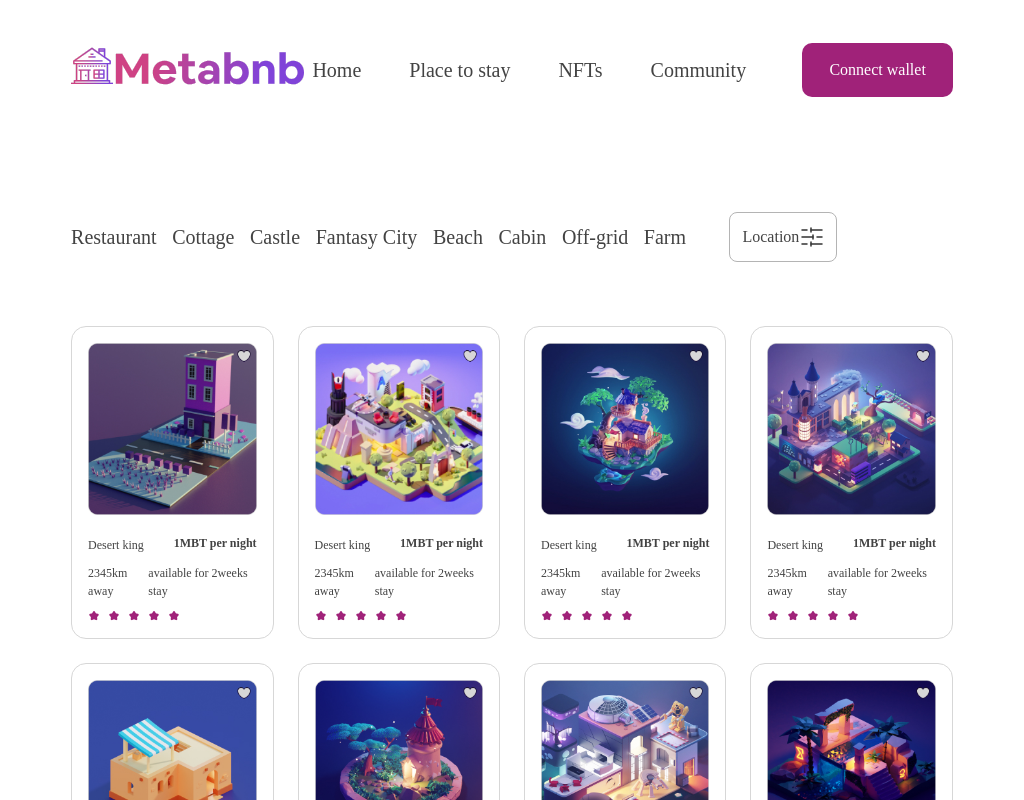
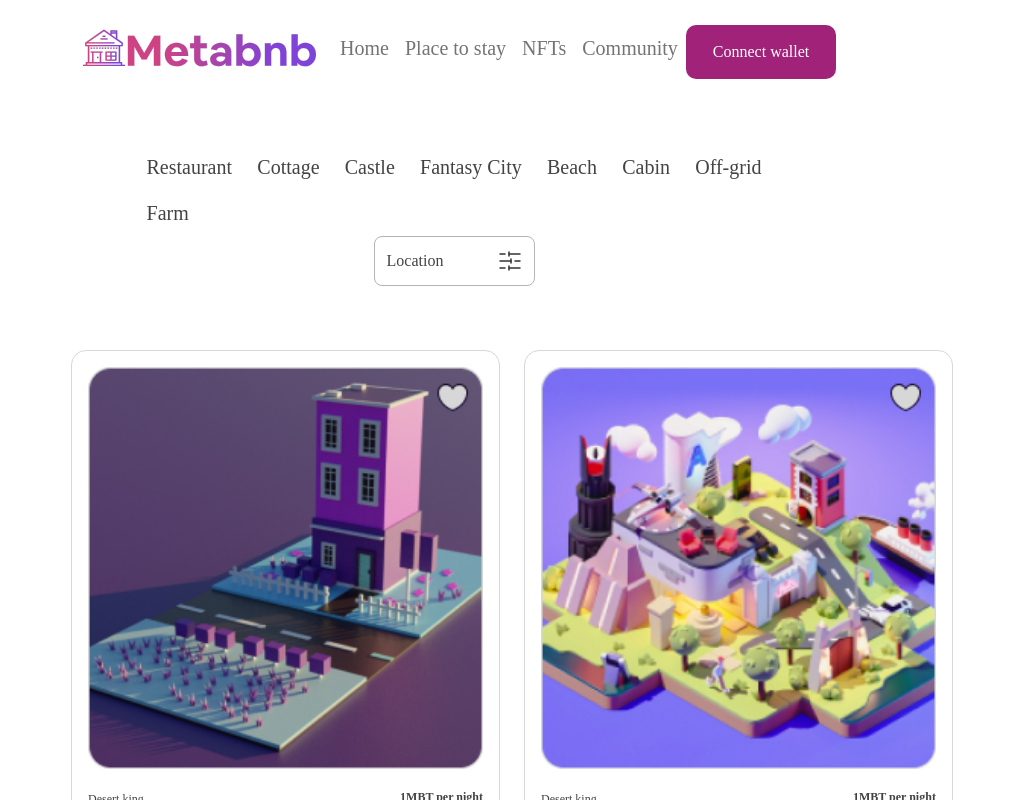
Before and after one commit to damisi00/metabnb, a React (Create React App) app: page /place_to_stay in a window 1024 px wide. Shown: the top 800 px of the page. Built offline with nearby package versions, Linux system fonts and the light colour scheme; a web font is replaced by a local one.

Commit message:
made adjustments to the responsiveness

```diff
--- a/src/App.css
+++ b/src/App.css
@@ -22,13 +22,22 @@ ul{
   margin-left:0;
   padding-left: 0;
 }
- p{
+
+.container{
+  max-width: 100%;
+}
+
+p{
    margin-bottom: 0;
- }
+}
 
 /* NAVBAR STYLES */
-nav, .card-wrapper{
+nav, .card-wrapper, .inspiration h2{
   width: 86.111%;
+}
+
+.inspiration h2{
+  margin:  0 auto;
 }
 
 nav{
@@ -57,6 +66,20 @@ nav, .nav-links{
   padding-right:3rem;
 }
 
+.bars:first-of-type, .bars:last-of-type{
+  width: 70%;
+}
+
+.bars:last-of-type{
+  align-self: flex-end;
+}
+
+.bars{
+  height:3px;
+  width:2.1875rem;
+  background: linear-gradient(90deg, #070507 11.45%, #a02279 11.45%);
+}
+
 a{
   text-decoration: none;
 }
@@ -76,6 +99,7 @@ button, #connect__wallet{
 #connect__wallet{
   border-radius: 10px;
   padding: 0.9375rem 1.6875rem;
+  width: max-content;
 }
 
 #connect__wallet, .search_box button{
@@ -85,11 +109,16 @@ button, #connect__wallet{
 
 #hide-this{
   display: none;
+  padding-inline:0 !important;
 }
 
 .navbar-toggler{
   padding: 0;
   border: none;
+}
+
+.navbar-toggler:focus{
+  box-shadow: none;
 }
 
 /* _________________ NAV  END _________________________*/
@@ -149,8 +178,8 @@ button, #connect__wallet{
 
 .search_box button{
   border-radius: 0px .5rem .5rem 0px;
-  padding: 1.0625rem 5.4375rem;
-  margin-left: 0.005rem;
+  padding: 1.0625rem ;
+  width: 37.22%;
 }
 
 .hero_imgs{
@@ -477,9 +506,30 @@ div.fade.in.modal{
   width: 14.037%;
 }
 
-/*Tablet */
+.mobile_menu{
+  display: none;
+  flex-direction: column;
+  justify-content: space-between;
+  width:1.875rem;
+  height: 1.5675rem;
+
+}
+/*------------------------------Tablet -----------------------------------------*/
 
 @media (max-width: 769px){
+  .search_box input{
+    padding-top: 0.5rem;
+    padding-bottom: 0.5rem;
+  }
+
+  .search_box button{
+    padding: 0.525rem;
+  }
+
+  .mobile_menu{
+    display: flex;
+  }
+
   .location{
     width:161px;
   }
@@ -492,37 +542,14 @@ div.fade.in.modal{
     align-items: center;
   }
 
-  .mobile_menu{
-    display: flex;
-    flex-direction: column;
-    justify-content: space-between;
-    width:1.875rem;
-    height: 1.5675rem;
+
+  .category{
+    flex-wrap: wrap;
+    gap: 1rem;
 
   }
 
-  .category{
-    flex-wrap: wrap;
-  }
-
-  .bars:first-of-type, .bars:last-of-type{
-    width: 65%;
-  }
-
-  .bars:last-of-type{
-    align-self: flex-end;
-  }
-
-  .bars{
-    height:3px;
-    width:35px;
-    background: linear-gradient(90deg, #a02279 11.45%, #a02279 11.45%);
-  }
-
   nav{
-    /* margin: 0;
-    flex-direction: column;
-    width: auto; */
     display: none;
   }
 
@@ -537,10 +564,6 @@ div.fade.in.modal{
   .nav-links{
     align-self: center;
     display:none;
-  }
-
-  #connect__wallet{
-    display: none;
   }
 
   .nav-links a{
@@ -562,12 +585,9 @@ div.fade.in.modal{
 
   .hero-text h1{
     font-size: 36px;
-    padding:0 1rem;
+    padding:0;
   }
 
-  .inspiration h2, .nft-text h2{
-    font-size: 28px;
-  }
 
   .nft-img{
     margin-bottom: 25px;
@@ -583,7 +603,7 @@ div.fade.in.modal{
 
   .hero-text, .nft-text{
     width: 100%;
-    text-align: center;
+    /* text-align: center; */
   }
 
   .search_box{
@@ -591,7 +611,7 @@ div.fade.in.modal{
   }
 
   .nft-text p{
-   padding-bottom: 30px;
+   padding-bottom: 1.125rem;
   }
 
   .hero_imgs, .nft-img{
@@ -634,19 +654,14 @@ div.fade.in.modal{
   }
 
   .fourth{
-    padding: 35px 0px;
+    padding: 2.1875rem 0px 6.1875rem;
   }
 
-  .market-brands img, .nav-logo{
-    width: 150px;
+  .market-brands img{
+    width: 9.375rem;
   }
   .search_box input{
     margin:auto;
-    padding: 15px;
-  }
-
-  .search_box button{
-    padding: 12px 70px;
   }
 
   .cat-locat{
@@ -654,14 +669,18 @@ div.fade.in.modal{
     margin: 64px 0;
     flex-direction: column;
   }
+
+  .location{
+    margin-top: .5rem;
+  }
 }
 /* ____________________ END OF TAB _________________________________ */
 
 /* Mobile */
 @media (max-width: 481px){
-  /* .logo-menu{
-    width: 100%;
-  } */
+  .navbar-brand{
+    width: 50%;
+  }
   .card-wrapper{
     grid-template-columns: auto;
   }
@@ -682,28 +701,31 @@ div.fade.in.modal{
     padding-right: 1rem;
   }
   .hero-text h1{
-    font-size: 28px;
+    /* font-size: 28px; */
   }
 
   .hero-text p{
     line-height: normal;
-    font-size: 18px;
+    font-size: 1.125rem;
   }
 
   .market-brands{
     padding: 1rem;
   }
 
+  .market-brands img{
+    width: 100px;
+  }
+  .nft-text #learn_more{
+    padding: 13px 30px;
+  }
+
   .search_box input{
-    padding: 15px;
+    padding: .5rem ;
   }
 
   .search_box button{
-    padding: 12px 40px;
-  }
-
-  .nft-text #learn_more{
-    padding: 13px 30px;
+    padding: 5px;
   }
 
   footer p, .ft-links ul{
@@ -732,3 +754,112 @@ div.fade.in.modal{
     justify-content: space-around;
   }
 }
+
+@media (min-width:769px) and (max-width: 1024px){
+  .location{
+    width:161px;
+  }
+
+  .category{
+    flex-wrap: wrap;
+    gap: 1rem;
+    align-items: flex-start;
+    height: auto;
+  }
+
+  .category a{
+    /* margin-right: 1rem; */
+  }
+
+  .location{
+    margin-top: .5rem;
+  }
+
+  nav{
+    display: none;
+  }
+
+  .mobile_menu{
+    display: flex;
+  }
+
+  .card-wrapper{
+    grid-template-columns: auto auto;
+  }
+
+  #hide-this{
+    display: block;
+    padding-top: 1.5rem;
+  }
+
+  footer{
+    padding-inline: 2rem;
+    margin: 0 auto;
+  }
+
+  .market-brands img{
+    width: 7rem;
+  }
+
+  .hero-text p{
+    font-size: 1.25rem;
+  }
+
+  .cat-locat{
+    margin: 4rem 0;
+    flex-direction: column;
+    flex-wrap: wrap;
+  }
+
+  .hero-text h1{
+    font-size: 2.5rem;
+  }
+
+  .inspiration h2, .nft-text h2{
+    font-size: 2rem;
+  }
+
+  .nft-text p{
+    line-height: normal;
+  }
+
+  .search_box input{
+    padding-top: 0.5rem;
+    padding-bottom: 0.5rem;
+  }
+
+  .search_box button{
+    padding: 0.525rem;
+  }
+
+  .hero{
+    padding:4.8125rem 0 3.1875rem 0;
+    flex-direction: column;
+  }
+
+  .hero-text{
+    width: 100%;
+    padding-bottom: 1.5rem;
+  }
+
+  .hero_imgs{
+    margin-left: 0;
+    width: auto;
+  }
+}
+
+/* ________________________________________LARGER DESKTOP__________________________ */
+
+@media (min-width:1441px){
+  .hero, .additional-info{
+    justify-content: center;
+  }
+
+  .hero-text h1, .hero-text p{
+    width: 85%;
+  }
+
+  .nft-img{
+    width: max-content;
+  }
+}
--- a/src/components/Navigation.js
+++ b/src/components/Navigation.js
@@ -33,7 +33,7 @@ const Navigation = () => {
     {/* Mobile/tab menu */}
     <Navbar collapseOnSelect expand="lg"  id='hide-this'>
       <Container>
-        <Navbar.Brand href="#home">
+        <Navbar.Brand href="home">
         <img src={NavLogo} alt='nav-logo' />
         </Navbar.Brand>
         <Navbar.Toggle aria-controls="responsive-navbar-nav" className='mobile_menu'>
@@ -43,11 +43,13 @@ const Navigation = () => {
         </Navbar.Toggle>
         <Navbar.Collapse id="responsive-navbar-nav">
           <Nav className="me-auto">
-            <Nav.Link href="#">Home</Nav.Link>
-            <Nav.Link href="#place_to_stay">Place to stay</Nav.Link>
-            <Nav.Link href="#">NFTs</Nav.Link>
-            <Nav.Link href="#">Community</Nav.Link>
-            <button onClick={handleShow} id='connect__wallet'>Connect wallet</button>
+            <Nav.Link href="/">Home</Nav.Link>
+            <Nav.Link href="place_to_stay">Place to stay</Nav.Link>
+            <Nav.Link href="/">NFTs</Nav.Link>
+            <Nav.Link href="/">Community</Nav.Link>
+            <Nav.Link href="/" onClick={handleShow} id='connect__wallet'>
+              Connect wallet
+            </Nav.Link>
           </Nav>
         </Navbar.Collapse>
       </Container>
```
